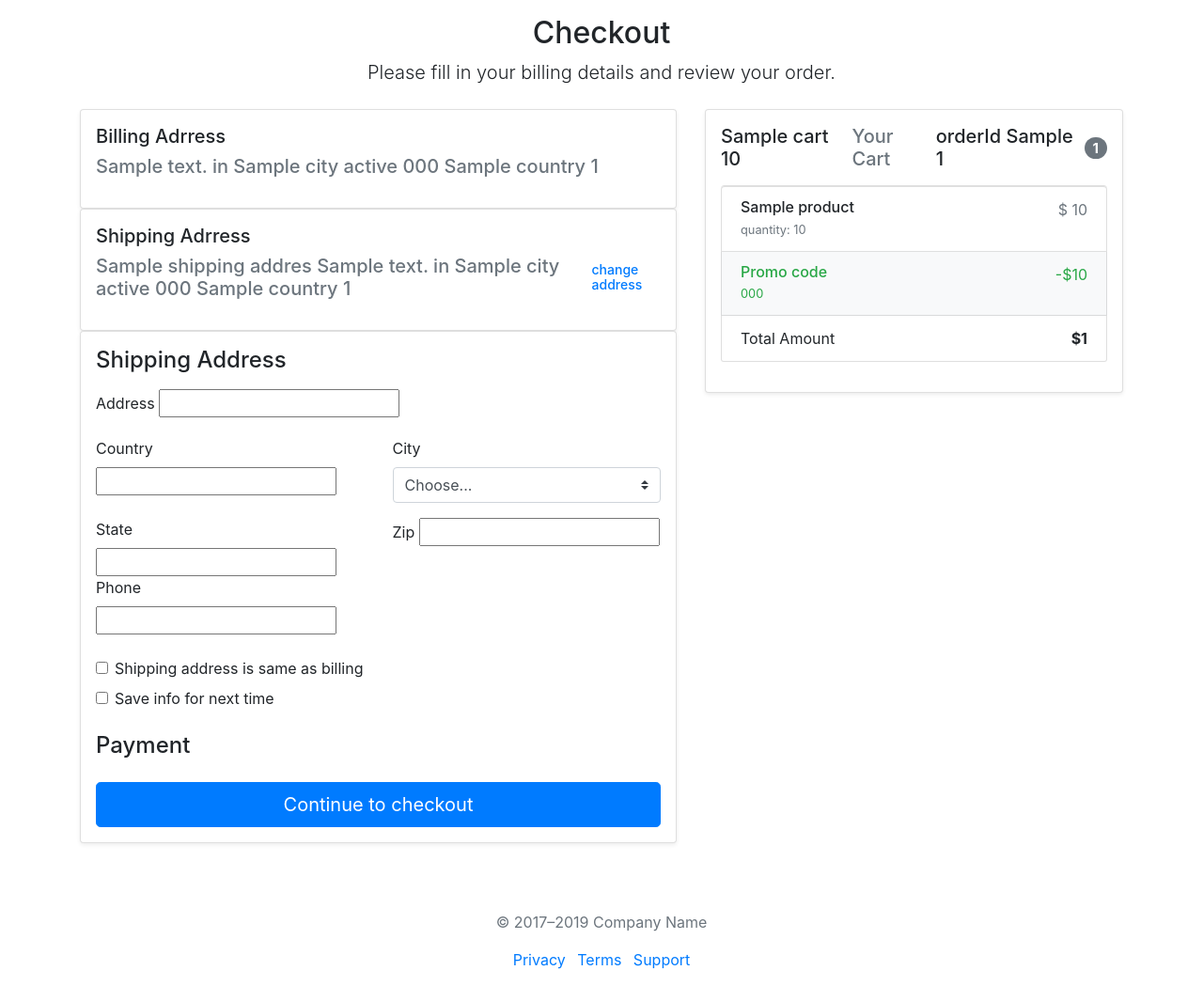
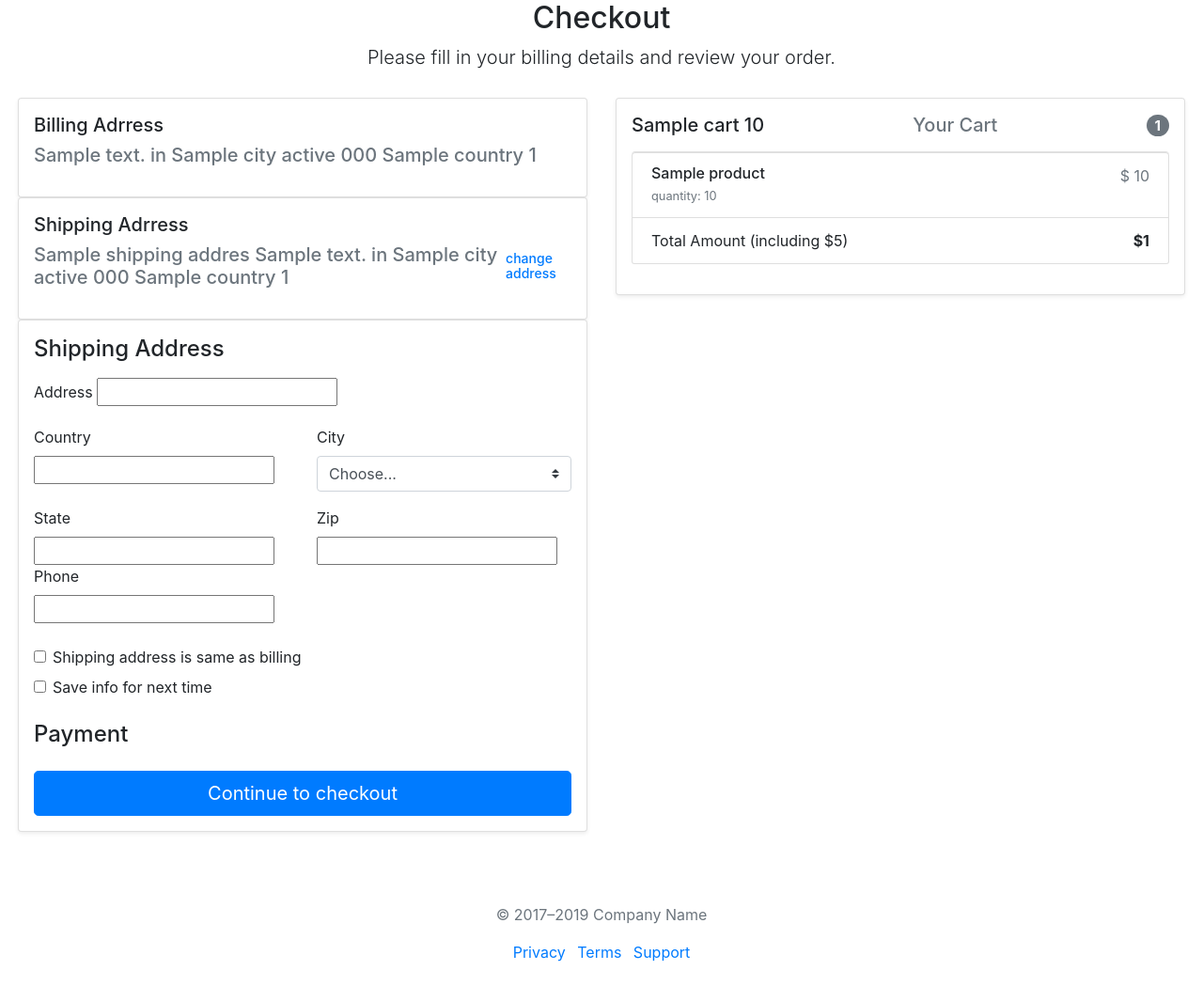
Before and after one commit to Azeem-khan0786/Ecommerce-Django-Project, a Django app: template Shopping/Alibaba/templates/Alibaba/checkout.html in a window 1280 px wide. Shown: the whole page at 94% size. After the commit the page ends 1023 px from the top, so only its background shows below. Run offline with Django 3.2, Linux system fonts and the light colour scheme; the template is opened without the code that fills it: most values are stand-ins (such as "Sample title", 1, 10 or a date in 2020); form fields are guessed from the names that the template uses; some libraries are stand-ins or nearby versions.

Commit message:
Ecommerce Project

```diff
--- a/Shopping/Alibaba/admin.py
+++ b/Shopping/Alibaba/admin.py
@@ -31,6 +31,8 @@ admin.site.register(Payment)
 #    list_display=['user','customer','product','ordered_date','quantity','status','payment']
 # admin.site.register(OrderPlacedModel,OrderAdmin)
 #
-admin.site.register(Order)
+class OrderAdmin(admin.ModelAdmin):
+   list_display=['id','user','status']
+admin.site.register(Order,OrderAdmin)
 admin.site.register(OrderItem)
 admin.site.register(Address)
--- a/Shopping/Alibaba/models.py
+++ b/Shopping/Alibaba/models.py
@@ -146,6 +146,7 @@ class Order(models.Model):
     shipping_date = models.DateTimeField(auto_now_add=True)
     ordered_date = models.DateTimeField(auto_now_add=True)  # Changed from default=datetime.now()
     ordered = models.BooleanField(default=False)
+    total_amount = models.DecimalField(max_digits=5,decimal_places=2,blank=True,null= True)
     shipping_address = models.ForeignKey(
         Address, related_name='shipping_orders', on_delete=models.SET_NULL, blank=True, null=True)
     billing_address = models.ForeignKey(
@@ -160,10 +161,15 @@ class Order(models.Model):
     refund_granted = models.BooleanField(default=False)
     status = models.CharField(max_length=233,choices=Order_status,default='pending')
 
+    class Meta:
+        verbose_name_plural = 'Orders'
+        ordering = ['-id']
+
     def __str__(self):
         return f"Order place by {self.user}"
     def total_amount_of_order(self):
         return  sum(item.get_total_item_price() for item in self.items.all())
+
 
 # model OrderItem for indivitual item
 class OrderItem(models.Model):
--- a/Shopping/Alibaba/templates/Alibaba/checkout.html
+++ b/Shopping/Alibaba/templates/Alibaba/checkout.html
@@ -20,15 +20,15 @@
   }
 </style>
 
-<div class="container my-3">
+<div class="container-fluid y-1">
   <div class="text-center mb-4">
     <h2>Checkout</h2>
     <p class="lead">Please fill in your billing details and review your order.</p>
   </div>
 
-  <div class="row">
+  <div class="row p-1 ">
     <!-- Billing Info -->
-    <div class="col-md-7 mb-4">
+    <div class="col-md-6   mb-4">
       <div class="card p-3  shadow-sm">
           <h5>Billing Adrress</h5>
             <h5 class="d-flex justify-content-between align-items-center mb-3">
@@ -117,13 +117,12 @@
     </div>
 
     <!-- Cart Summary -->
-    <div class="col-md-5">
+    <div class="col-md-6">
       <div class="card shadow-sm p-3">
         <h5 class="d-flex justify-content-between align-items-center mb-3">
           {{cart}}
           {{order.quantity}}
           <span class="text-muted">Your Cart</span>
-           orderId {{order_item}} {{order_id}}
 
           <span class="badge badge-secondary badge-pill">{{ order.items.count }}</span>
         </h5>
@@ -139,33 +138,13 @@
           </li>
           {% endfor %}
 
-          {% if order.coupon %}
-          <li class="list-group-item d-flex justify-content-between bg-light">
-            <div class="text-success">
-              <h6 class="my-0">Promo code</h6>
-              <small>{{ order.coupon.code }}</small>
-            </div>
-            <span class="text-success">-${{ order.coupon.amount }}</span>
-          </li>
-          {% endif %}
 
           <li class="list-group-item d-flex justify-content-between">
-            <span>Total Amount</span>
-            <strong>${{ order.total_amount_of_order }}</strong>
+            <span>Total Amount (including $5)</span>
+            <strong>${{ order.total_amount }}</strong>
           </li>
         </ul>
 
-        {% if DISPLAY_COUPON_FORM %}
-        <form method="POST" action="{% url 'core:add-coupon' %}" class="card p-2">
-          {% csrf_token %}
-          <div class="input-group">
-            {{ couponform.code }}
-            <div class="input-group-append">
-              <button type="submit" class="btn btn-secondary">Redeem</button>
-            </div>
-          </div>
-        </form>
-        {% endif %}
       </div>
     </div>
   </div>
```
Also changed, not shown: Shopping/Alibaba/views.py (+45 -21 lines), Shopping/Alibaba/migrations/0011_alter_order_options.py (added), Shopping/Alibaba/migrations/0012_order_total_amount.py (added), Shopping/db.sqlite3.
